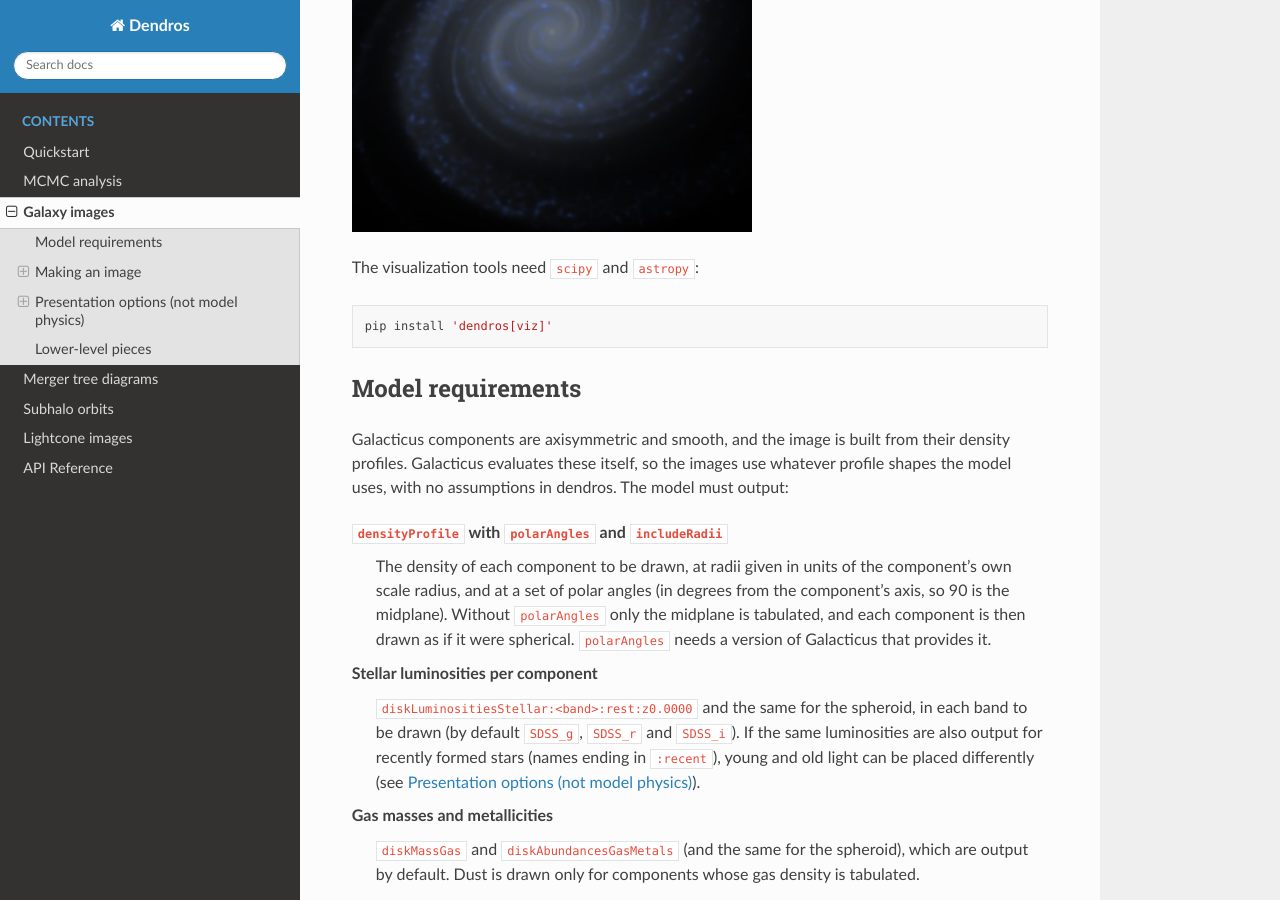
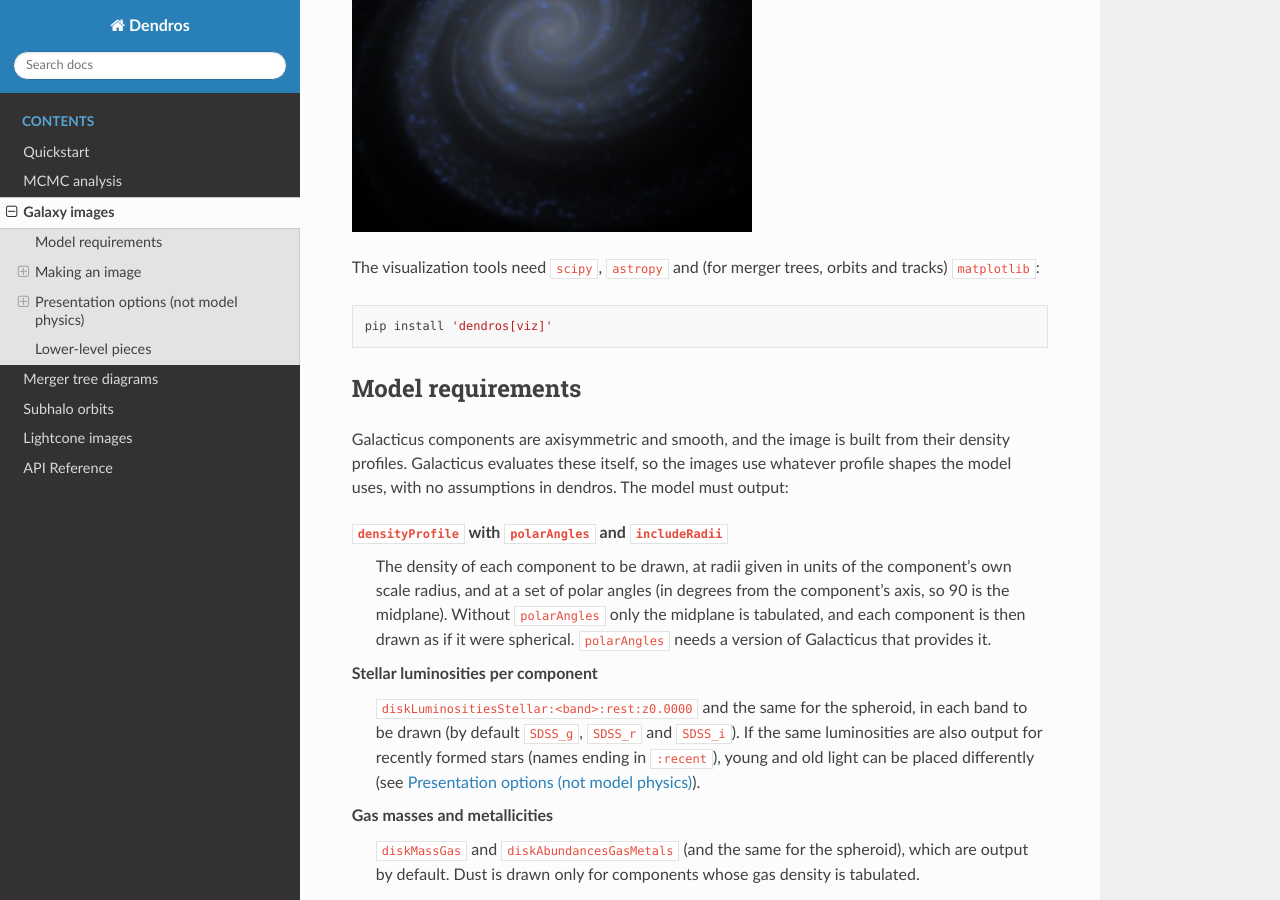
Before and after one commit to galacticusorg/dendros, a Sphinx documentation site: the page built from docs/viz.rst, in a window 1280 px wide and 900 px high, scrolled down 618 px. Built offline with Sphinx 7.4.7 and the Read the Docs theme 3.1.0, drawn with Linux system fonts in a browser that asks for light colours.

Commit message:
fix(build): include matplotlib in the viz extra
The merger-tree, orbit, track and story visualizations in dendros.viz
import matplotlib, but the [viz] extra installed only scipy, so
`pip install 'dendros[viz]'` gave a package whose tree drawing failed
at import. Verified with a clean venv: the wheel's [viz] extra now
pulls in matplotlib, and the test suite passes against the installed
wheel. README and docs/viz.rst now list what the extra provides.

Co-Authored-By: Claude Opus 5.5 <noreply@anthropic.com>
Claude-Session: https://claude.ai/code/session_0116CJkEe6vKYhGkeoDDa9hX

```diff
--- a/docs/viz.rst
+++ b/docs/viz.rst
@@ -18,7 +18,8 @@ the bands are combined into a color image.
    :width: 400
    :alt: A rendered disk galaxy seen at 35 degrees, with blue star-forming knots in its arms.
 
-The visualization tools need ``scipy`` and ``astropy``::
+The visualization tools need ``scipy``, ``astropy`` and (for merger trees, orbits and
+tracks) ``matplotlib``::
 
     pip install 'dendros[viz]'
 
--- a/pyproject.toml
+++ b/pyproject.toml
@@ -30,7 +30,7 @@ dependencies = [
 pandas = ["pandas>=1.3"]
 tabulate = ["tabulate>=0.10.0"]
 plot = ["matplotlib>=3.5"]
-viz = ["scipy>=1.7"]
+viz = ["scipy>=1.7", "matplotlib>=3.5"]
 mcmc = [
     "scipy>=1.7",
     "corner>=2.2",
```
Also changed, not shown: README.md (+7 -0 lines).
